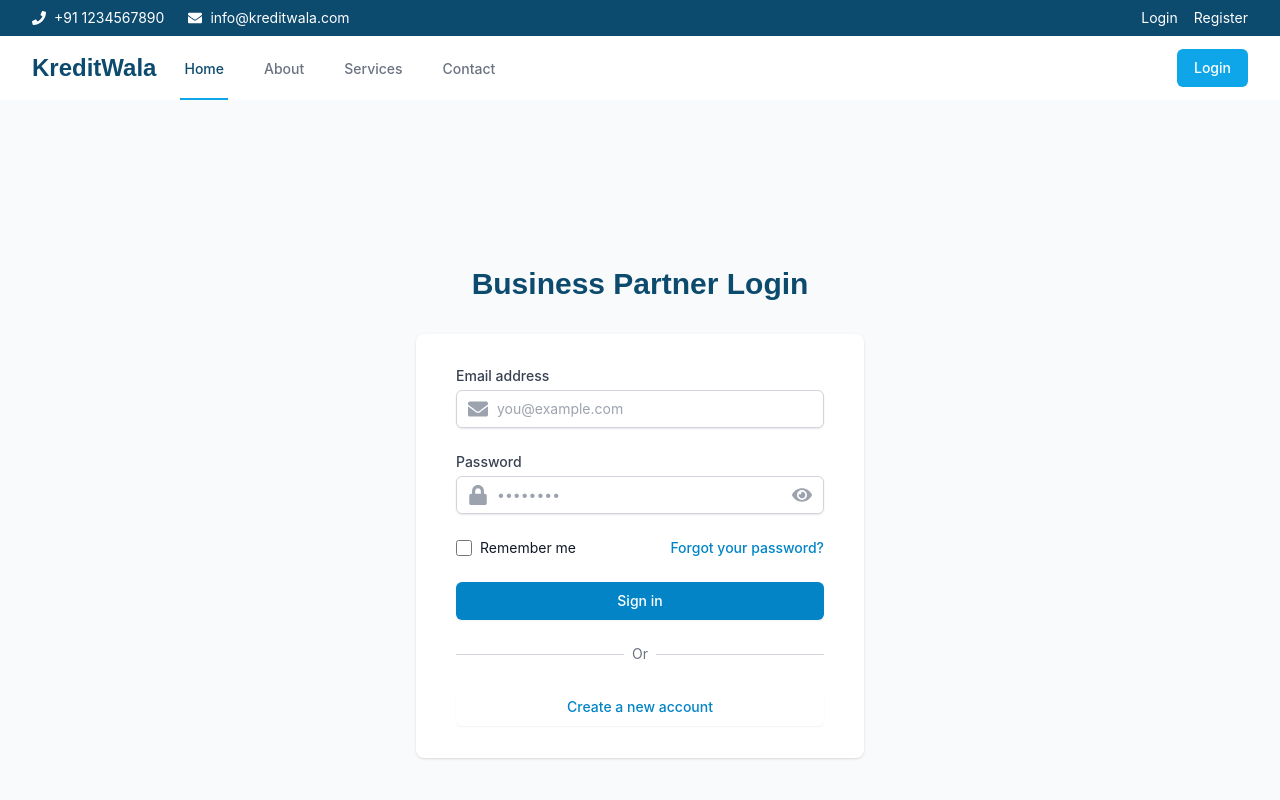
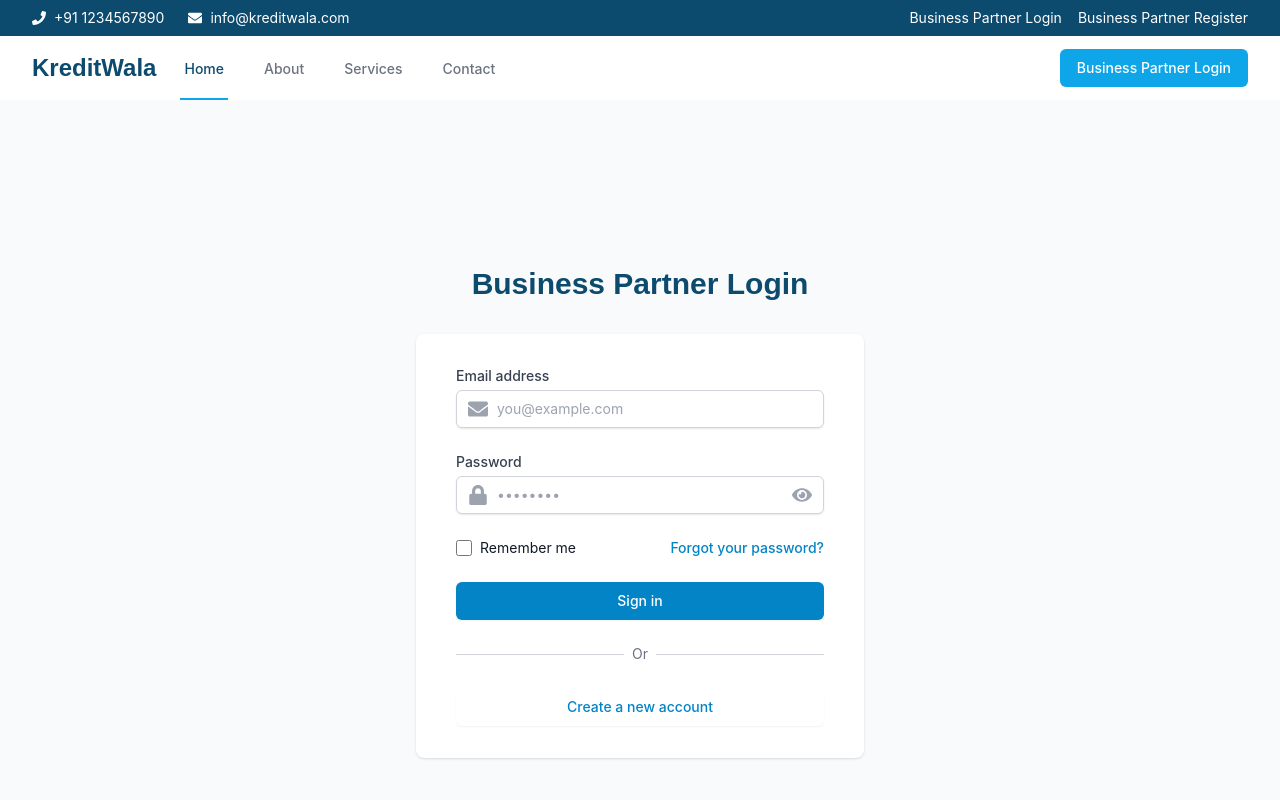
Before and after one commit to manishisspecial/kreditwala, a React (Create React App) app: page /business-partner/login in a window 1280 px wide. Shown: the top 800 px of the page. Built offline with nearby package versions, Linux system fonts and the light colour scheme.

Commit message:
fix: update business partner login and signup components with proper routing

```diff
--- a/src/components/auth/BusinessPartnerLogin.tsx
+++ b/src/components/auth/BusinessPartnerLogin.tsx
@@ -1,5 +1,6 @@
 import React, { useState } from 'react';
 import { FaEnvelope, FaLock, FaEye, FaEyeSlash } from 'react-icons/fa';
+import { Link } from 'react-router-dom';
 
 const BusinessPartnerLogin = () => {
   const [formData, setFormData] = useState({
@@ -131,12 +132,12 @@
             </div>
 
             <div className="mt-6">
-              <a
-                href="/business-partner/signup"
+              <Link
+                to="/business-partner/signup"
                 className="w-full flex justify-center py-2 px-4 border border-transparent rounded-md shadow-sm text-sm font-medium text-primary-600 bg-white hover:bg-gray-50 focus:outline-none focus:ring-2 focus:ring-offset-2 focus:ring-primary-500"
               >
                 Create a new account
-              </a>
+              </Link>
             </div>
           </div>
         </div>
--- a/src/components/auth/BusinessPartnerSignup.tsx
+++ b/src/components/auth/BusinessPartnerSignup.tsx
@@ -213,12 +213,12 @@
             </div>
 
             <div className="mt-6">
-              <a
-                href="/business-partner/login"
+              <Link
+                to="/business-partner/login"
                 className="w-full flex justify-center py-2 px-4 border border-transparent rounded-md shadow-sm text-sm font-medium text-primary-600 bg-white hover:bg-gray-50 focus:outline-none focus:ring-2 focus:ring-offset-2 focus:ring-primary-500"
               >
                 Already have an account? Sign in
-              </a>
+              </Link>
             </div>
           </div>
         </div>
--- a/src/components/common/Header.tsx
+++ b/src/components/common/Header.tsx
@@ -1,5 +1,6 @@
 import React from 'react';
 import { FaPhone, FaEnvelope } from 'react-icons/fa';
+import { Link } from 'react-router-dom';
 
 const Header = () => {
   return (
@@ -17,12 +18,18 @@
             </a>
           </div>
           <div className="flex space-x-4">
-            <a href="/login" className="text-sm hover:text-primary-300">
-              Login
-            </a>
-            <a href="/register" className="text-sm hover:text-primary-300">
-              Register
-            </a>
+            <Link
+              to="/business-partner/login"
+              className="text-sm hover:text-primary-300"
+            >
+              Business Partner Login
+            </Link>
+            <Link
+              to="/business-partner/signup"
+              className="text-sm hover:text-primary-300"
+            >
+              Business Partner Register
+            </Link>
           </div>
         </div>
       </div>
--- a/src/components/common/Navbar.tsx
+++ b/src/components/common/Navbar.tsx
@@ -1,5 +1,6 @@
 import React, { useState } from 'react';
 import { FaBars, FaTimes } from 'react-icons/fa';
+import { Link } from 'react-router-dom';
 
 const Navbar = () => {
   const [isOpen, setIsOpen] = useState(false);
@@ -14,44 +15,44 @@
         <div className="flex justify-between h-16">
           <div className="flex">
             <div className="flex-shrink-0 flex items-center">
-              <a href="/" className="text-2xl font-display font-bold text-primary-900">
+              <Link to="/" className="text-2xl font-display font-bold text-primary-900">
                 KreditWala
-              </a>
+              </Link>
             </div>
             <div className="hidden sm:ml-6 sm:flex sm:space-x-8">
-              <a
-                href="/"
+              <Link
+                to="/"
                 className="border-primary-500 text-primary-900 inline-flex items-center px-1 pt-1 border-b-2 text-sm font-medium"
               >
                 Home
-              </a>
-              <a
-                href="/about"
+              </Link>
+              <Link
+                to="/about"
                 className="border-transparent text-gray-500 hover:border-gray-300 hover:text-gray-700 inline-flex items-center px-1 pt-1 border-b-2 text-sm font-medium"
               >
                 About
-              </a>
-              <a
-                href="/services"
+              </Link>
+              <Link
+                to="/services"
                 className="border-transparent text-gray-500 hover:border-gray-300 hover:text-gray-700 inline-flex items-center px-1 pt-1 border-b-2 text-sm font-medium"
               >
                 Services
-              </a>
-              <a
-                href="/contact"
+              </Link>
+              <Link
+                to="/contact"
                 className="border-transparent text-gray-500 hover:border-gray-300 hover:text-gray-700 inline-flex items-center px-1 pt-1 border-b-2 text-sm font-medium"
               >
                 Contact
-              </a>
+              </Link>
             </div>
           </div>
           <div className="hidden sm:ml-6 sm:flex sm:items-center">
-            <a
-              href="/login"
+            <Link
+              to="/business-partner/login"
               className="inline-flex items-center px-4 py-2 border border-transparent text-sm font-medium rounded-md text-white bg-primary-500 hover:bg-primary-600"
             >
-              Login
-            </a>
+              Business Partner Login
+            </Link>
           </div>
           <div className="-mr-2 flex items-center sm:hidden">
             <button
@@ -72,36 +73,36 @@
       {/* Mobile menu */}
       <div className={`${isOpen ? 'block' : 'hidden'} sm:hidden`}>
         <div className="pt-2 pb-3 space-y-1">
-          <a
-            href="/"
+          <Link
+            to="/"
             className="bg-primary-50 border-primary-500 text-primary-700 block pl-3 pr-4 py-2 border-l-4 text-base font-medium"
           >
             Home
-          </a>
-          <a
-            href="/about"
+          </Link>
+          <Link
+            to="/about"
             className="border-transparent text-gray-500 hover:bg-gray-50 hover:border-gray-300 hover:text-gray-700 block pl-3 pr-4 py-2 border-l-4 text-base font-medium"
           >
             About
-          </a>
-          <a
-            href="/services"
+          </Link>
+          <Link
+            to="/services"
             className="border-transparent text-gray-500 hover:bg-gray-50 hover:border-gray-300 hover:text-gray-700 block pl-3 pr-4 py-2 border-l-4 text-base font-medium"
           >
             Services
-          </a>
-          <a
-            href="/contact"
+          </Link>
+          <Link
+            to="/contact"
             className="border-transparent text-gray-500 hover:bg-gray-50 hover:border-gray-300 hover:text-gray-700 block pl-3 pr-4 py-2 border-l-4 text-base font-medium"
           >
             Contact
-          </a>
-          <a
-            href="/login"
+          </Link>
+          <Link
+            to="/business-partner/login"
             className="border-transparent text-gray-500 hover:bg-gray-50 hover:border-gray-300 hover:text-gray-700 block pl-3 pr-4 py-2 border-l-4 text-base font-medium"
           >
-            Login
-          </a>
+            Business Partner Login
+          </Link>
         </div>
       </div>
     </nav>
```
